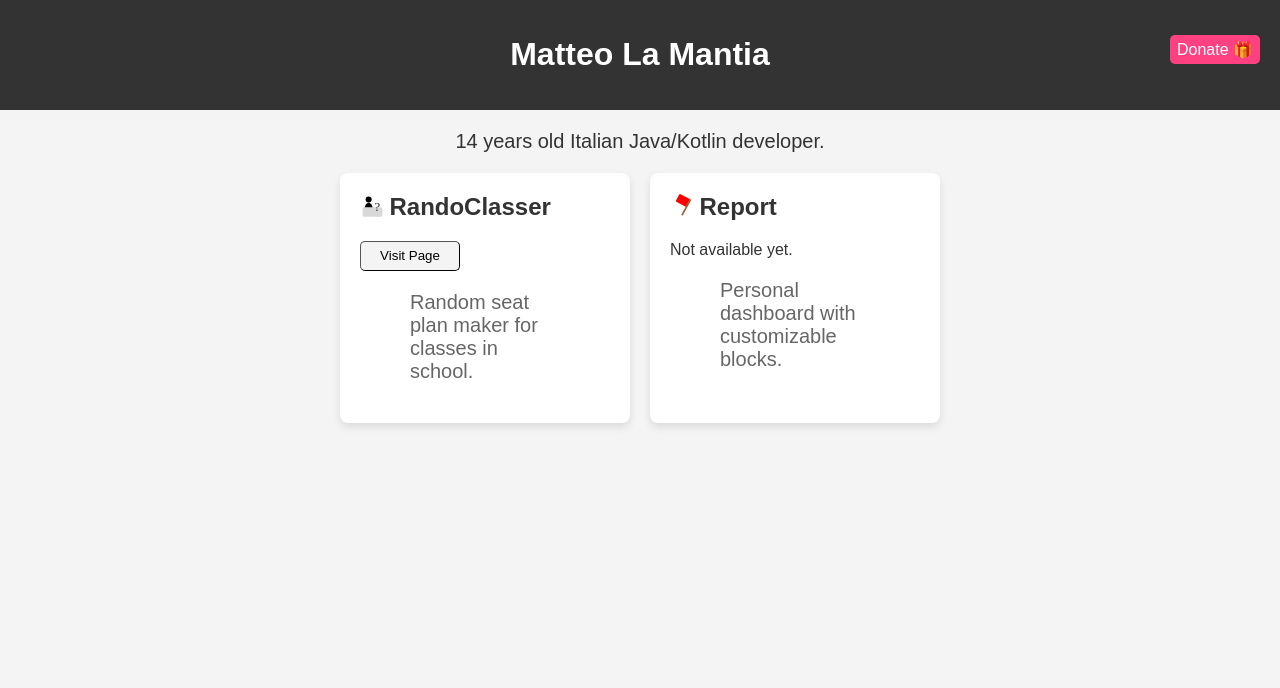
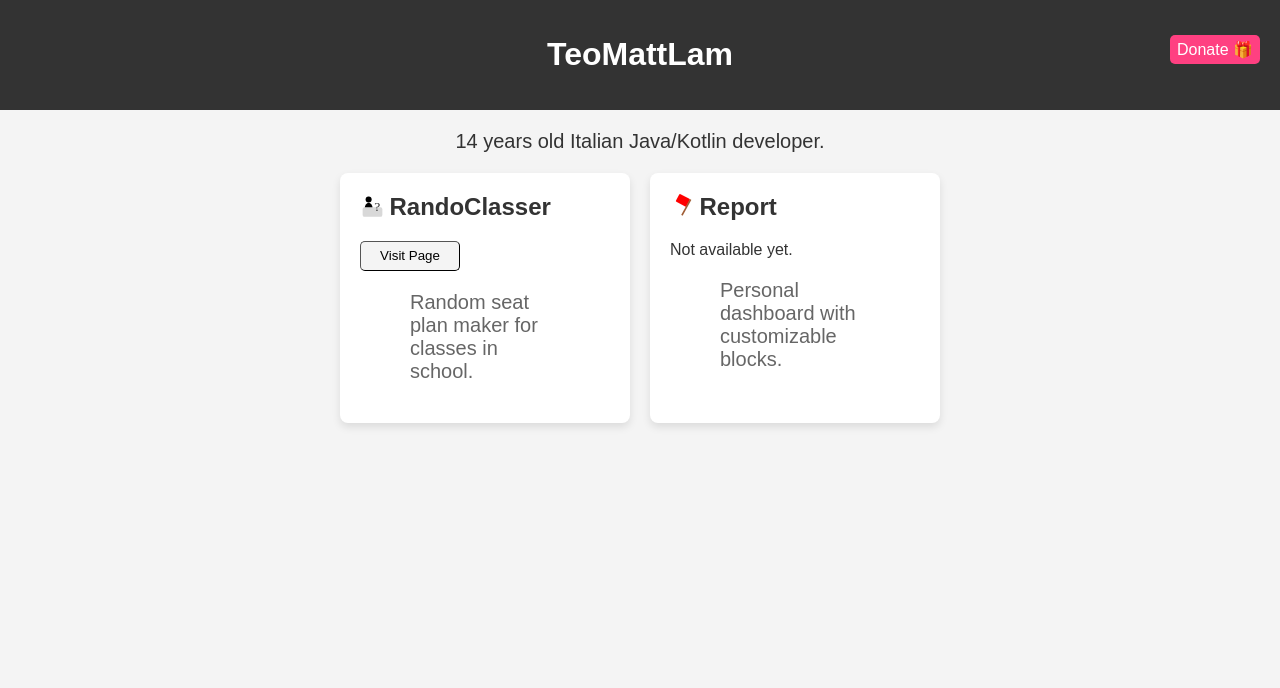
Before and after one commit to TeoMattLam/TeoMattHost, a plain HTML site: page index.html in a window 1280 px wide. Shown: the top 688 px of the page. Drawn offline with Linux system fonts and the light colour scheme.

Commit message:
Changed names

```diff
--- a/index.html
+++ b/index.html
@@ -3,13 +3,13 @@
 <head>
     <meta charset="UTF-8">
     <meta name="viewport" content="width=device-width, initial-scale=1.0">
-    <title>Matteo La Mantia</title>
+    <title>TeoMattLam</title>
     <link rel="stylesheet" href="style.css">
     <link rel="stylesheet" href="https://cdnjs.cloudflare.com/ajax/libs/font-awesome/6.4.2/css/all.min.css">
 </head>
 <body>
     <header>
-        <h1>Matteo La Mantia</h1>
+        <h1>TeoMattLam</h1>
         <button id="donate">Donate 🎁</button>
     </header>
     <p id="description">
```
Also changed, not shown: projects/randoclasser.html (+1 -1 lines).
